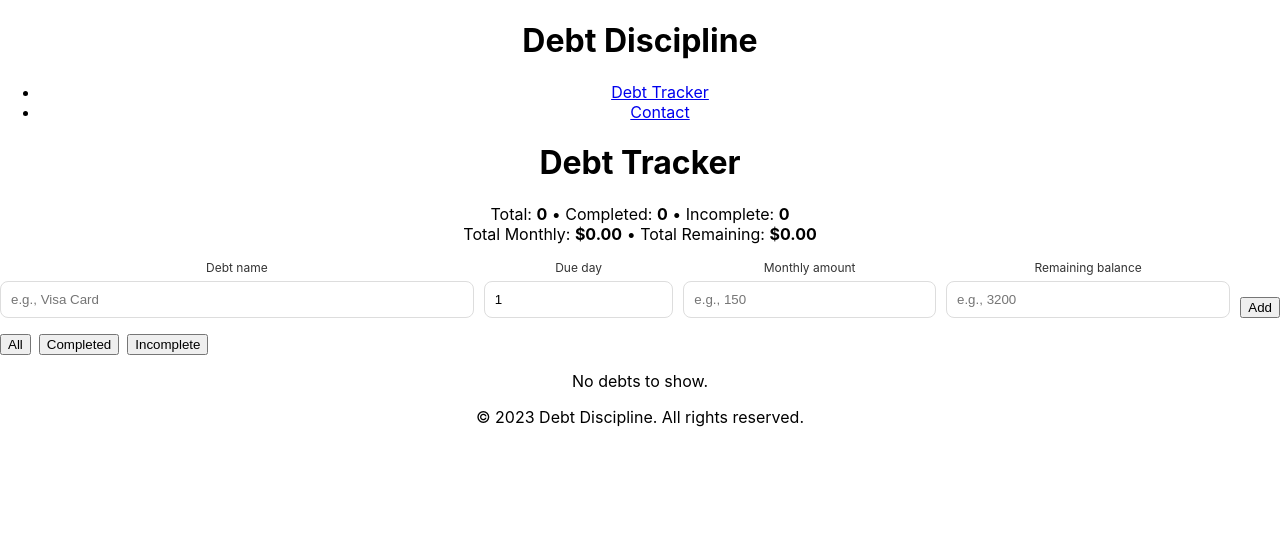
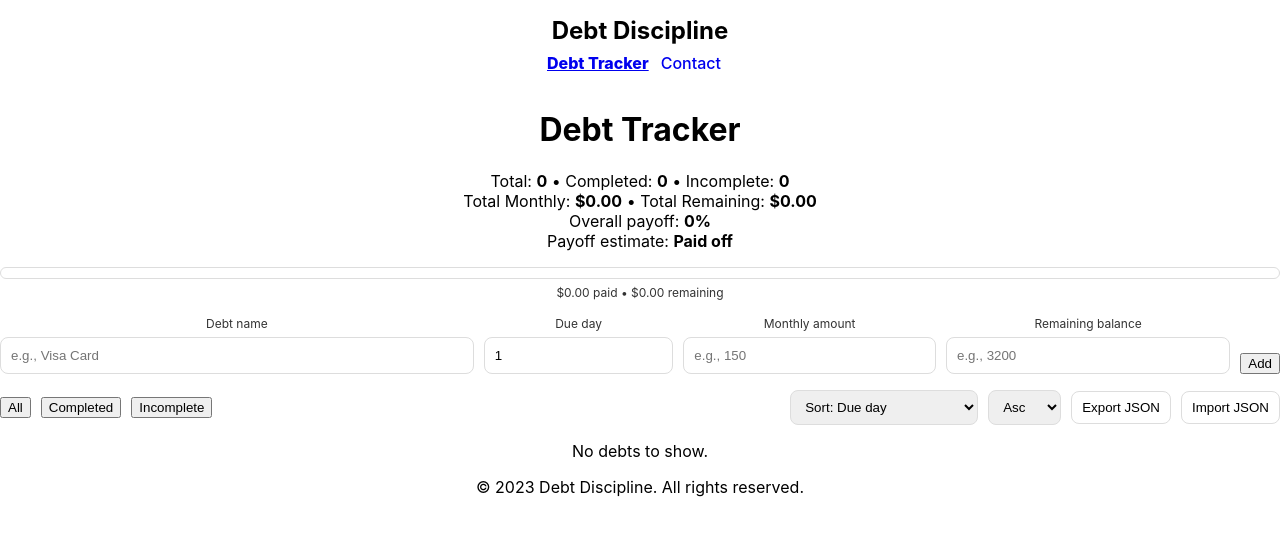
Before and after one commit to eliasegarcia19/DebtDiscipline, a React (Create React App) app in the folder my-react-app/: page / in a window 1280 px wide. Shown: the top 536 px of the page. Built offline with nearby package versions, Linux system fonts and the light colour scheme.

Commit message:
debtlist

```diff
--- a/my-react-app/src/App.js
+++ b/my-react-app/src/App.js
@@ -1,19 +1,27 @@
-import './App.css';
-import Header from './Components/Header';
-import Footer from './Components/Footer';
-import DebtList from './Pages/DebtList';
+import "./App.css";
+import Header from "./Components/Header";
+import Footer from "./Components/Footer";
+import DebtList from "./Pages/DebtList";
+import Contact from "./Pages/Contact";
+import { BrowserRouter, Routes, Route, Navigate } from "react-router-dom";
 
 function App() {
   return (
+    <BrowserRouter>
       <div className="App">
         <Header />
 
         <main>
-        <DebtList />
+          <Routes>
+            <Route path="/" element={<DebtList />} />
+            <Route path="/contact" element={<Contact />} />
+            <Route path="*" element={<Navigate to="/" replace />} />
+          </Routes>
         </main>
 
         <Footer />
       </div>
+    </BrowserRouter>
   );
 }
 
--- a/my-react-app/src/Components/Header.jsx
+++ b/my-react-app/src/Components/Header.jsx
@@ -1,13 +1,22 @@
+import { NavLink } from "react-router-dom";
 
 function Header() {
+  const linkStyle = ({ isActive }) => ({
+    fontWeight: isActive ? 800 : 500,
+    textDecoration: isActive ? "underline" : "none",
+    marginRight: 12,
+  });
+
   return (
-    <header>
-      <h1>Debt Discipline</h1>
-      <nav>
-        <ul>
-          <li><a href="/debt-list">Debt Tracker</a></li>
-          <li><a href="/contact">Contact</a></li>
-        </ul>
+    <header style={{ padding: 16 }}>
+      <h2 style={{ margin: 0 }}>Debt Discipline</h2>
+      <nav style={{ marginTop: 8 }}>
+        <NavLink to="/" style={linkStyle}>
+          Debt Tracker
+        </NavLink>
+        <NavLink to="/contact" style={linkStyle}>
+          Contact
+        </NavLink>
       </nav>
     </header>
   );
--- a/my-react-app/src/Pages/Contact.jsx
+++ b/my-react-app/src/Pages/Contact.jsx
@@ -1,10 +1,8 @@
-
-
 function Contact() {
   return (
-    <div>
-      <h1>Contact Page</h1>
-      {/* Contact form or information goes here */}
+    <div style={{ padding: 16 }}>
+      <h1>Contact</h1>
+      <p>Email: you@example.com</p>
     </div>
   );
 }
--- a/my-react-app/src/Pages/DebtList.jsx
+++ b/my-react-app/src/Pages/DebtList.jsx
@@ -1,12 +1,18 @@
-import { useEffect, useMemo, useState } from "react";
+import { useEffect, useMemo, useRef, useState } from "react";
 import "../Styles/DebtList.css";
 
-const STORAGE_KEY = "debt_discipline_debts_v2";
+const STORAGE_KEY = "debt_discipline_debts_v3";
 
+/* ---------- helpers ---------- */
 function normalizeDueDay(value) {
   const n = Number(value);
   if (!Number.isFinite(n)) return 1;
   return Math.min(31, Math.max(1, Math.round(n)));
+}
+
+function safeNumber(value, fallback = 0) {
+  const n = Number(value);
+  return Number.isFinite(n) ? n : fallback;
 }
 
 function money(value) {
@@ -15,13 +21,86 @@ function money(value) {
   return n.toLocaleString(undefined, { style: "currency", currency: "USD" });
 }
 
-function safeNumber(value, fallback = 0) {
-  const n = Number(value);
-  return Number.isFinite(n) ? n : fallback;
+function clamp(n, min, max) {
+  return Math.min(max, Math.max(min, n));
 }
 
+function addMonths(date, months) {
+  const d = new Date(date);
+  const day = d.getDate();
+  d.setMonth(d.getMonth() + months);
+  if (d.getDate() !== day) d.setDate(0);
+  return d;
+}
+
+function getFirstPaymentDate(dueDay) {
+  const today = new Date();
+  const first = new Date(today.getFullYear(), today.getMonth(), normalizeDueDay(dueDay));
+  if (first < today) {
+    return new Date(today.getFullYear(), today.getMonth() + 1, normalizeDueDay(dueDay));
+  }
+  return first;
+}
+
+function payoffProjection({ remainingBalance, monthlyAmount, dueDay }) {
+  const balance = safeNumber(remainingBalance, 0);
+  const monthly = safeNumber(monthlyAmount, 0);
+
+  if (balance <= 0) return { months: 0, paidBy: null };
+  if (monthly <= 0) return { months: null, paidBy: null };
+
+  const months = Math.ceil(balance / monthly);
+  const firstPayment = getFirstPaymentDate(dueDay);
+  const paidByDate = addMonths(firstPayment, months - 1);
+  return { months, paidBy: paidByDate };
+}
+
+function formatMonthYear(date) {
+  if (!date) return "";
+  return date.toLocaleString(undefined, { month: "short", year: "numeric" });
+}
+
+function loadDebtsFromStorage() {
+  try {
+    const raw = localStorage.getItem(STORAGE_KEY);
+    if (!raw) return [];
+    const parsed = JSON.parse(raw);
+    if (!Array.isArray(parsed)) return [];
+
+    // Normalize + migration support
+    return parsed.map((d) => {
+      const remaining = safeNumber(d.remainingBalance ?? d.balance ?? 0);
+      const original = safeNumber(d.originalBalance ?? d.original ?? remaining);
+
+      return {
+        id: d.id ?? (crypto?.randomUUID?.() ?? String(Date.now())),
+        name: d.name ?? d.text ?? "Untitled debt",
+        dueDay: normalizeDueDay(d.dueDay ?? 1),
+        monthlyAmount: safeNumber(d.monthlyAmount ?? d.amount ?? 0),
+        remainingBalance: remaining,
+        originalBalance: original > 0 ? original : remaining,
+        completed: Boolean(d.completed),
+      };
+    });
+  } catch (err) {
+    console.error("Failed to load debts:", err);
+    return [];
+  }
+}
+
+function downloadJson(filename, data) {
+  const blob = new Blob([JSON.stringify(data, null, 2)], { type: "application/json" });
+  const url = URL.createObjectURL(blob);
+  const a = document.createElement("a");
+  a.href = url;
+  a.download = filename;
+  a.click();
+  URL.revokeObjectURL(url);
+}
+
+/* ---------- component ---------- */
 function DebtList() {
-  const [debts, setDebts] = useState([]);
+  const [debts, setDebts] = useState(() => loadDebtsFromStorage());
 
   // Add form fields
   const [name, setName] = useState("");
@@ -29,8 +108,10 @@ function DebtList() {
   const [monthlyAmount, setMonthlyAmount] = useState("");
   const [remainingBalance, setRemainingBalance] = useState("");
 
-  // Filter
+  // Filter + Sort
   const [filter, setFilter] = useState("all"); // all | completed | incomplete
+  const [sortBy, setSortBy] = useState("dueDay"); // dueDay | remaining | monthly
+  const [sortDir, setSortDir] = useState("asc"); // asc | desc
 
   // Edit state
   const [editingId, setEditingId] = useState(null);
@@ -39,30 +120,8 @@ function DebtList() {
   const [editMonthlyAmount, setEditMonthlyAmount] = useState("");
   const [editRemainingBalance, setEditRemainingBalance] = useState("");
 
-  // Load once
-  useEffect(() => {
-    try {
-      const raw = localStorage.getItem(STORAGE_KEY);
-      if (!raw) return;
-
-      const parsed = JSON.parse(raw);
-      if (!Array.isArray(parsed)) return;
-
-      // Normalize in case older saved shape exists
-      const normalized = parsed.map((d) => ({
-        id: d.id ?? (crypto?.randomUUID?.() ?? String(Date.now())),
-        name: d.name ?? d.text ?? "Untitled debt",
-        dueDay: normalizeDueDay(d.dueDay ?? 1),
-        monthlyAmount: safeNumber(d.monthlyAmount ?? d.amount ?? 0),
-        remainingBalance: safeNumber(d.remainingBalance ?? d.balance ?? 0),
-        completed: Boolean(d.completed),
-      }));
-
-      setDebts(normalized);
-    } catch (err) {
-      console.error("Failed to load debts:", err);
-    }
-  }, []);
+  // Import file input ref
+  const importRef = useRef(null);
 
   // Save whenever debts change
   useEffect(() => {
@@ -76,35 +135,88 @@ function DebtList() {
   const counts = useMemo(() => {
     const completed = debts.filter((d) => d.completed).length;
     const incomplete = debts.length - completed;
-    const totalBalance = debts.reduce((sum, d) => sum + safeNumber(d.remainingBalance, 0), 0);
+
+    const totalRemaining = debts.reduce((sum, d) => sum + safeNumber(d.remainingBalance, 0), 0);
+    const totalOriginal = debts.reduce((sum, d) => sum + safeNumber(d.originalBalance, 0), 0);
     const totalMonthly = debts.reduce((sum, d) => sum + safeNumber(d.monthlyAmount, 0), 0);
-    return { total: debts.length, completed, incomplete, totalBalance, totalMonthly };
+
+    const overallPct =
+      totalOriginal > 0 ? clamp(((totalOriginal - totalRemaining) / totalOriginal) * 100, 0, 100) : 0;
+
+    let overallMonths = null;
+    let overallPaidBy = null;
+
+    if (totalRemaining <= 0) {
+      overallMonths = 0;
+      overallPaidBy = null;
+    } else if (totalMonthly > 0) {
+      overallMonths = Math.ceil(totalRemaining / totalMonthly);
+      overallPaidBy = addMonths(new Date(), overallMonths);
+    }
+
+    return {
+      total: debts.length,
+      completed,
+      incomplete,
+      totalRemaining,
+      totalOriginal,
+      totalMonthly,
+      overallPct,
+      overallMonths,
+      overallPaidBy,
+    };
   }, [debts]);
 
-  const filteredDebts = useMemo(() => {
-    if (filter === "completed") return debts.filter((d) => d.completed);
-    if (filter === "incomplete") return debts.filter((d) => !d.completed);
-    return debts;
-  }, [debts, filter]);
+  const filteredAndSorted = useMemo(() => {
+    let list = debts;
 
+    if (filter === "completed") list = list.filter((d) => d.completed);
+    if (filter === "incomplete") list = list.filter((d) => !d.completed);
+
+    const dir = sortDir === "asc" ? 1 : -1;
+
+    const sorted = [...list].sort((a, b) => {
+      let av, bv;
+
+      if (sortBy === "dueDay") {
+        av = normalizeDueDay(a.dueDay);
+        bv = normalizeDueDay(b.dueDay);
+      } else if (sortBy === "remaining") {
+        av = safeNumber(a.remainingBalance, 0);
+        bv = safeNumber(b.remainingBalance, 0);
+      } else {
+        av = safeNumber(a.monthlyAmount, 0);
+        bv = safeNumber(b.monthlyAmount, 0);
+      }
+
+      if (av < bv) return -1 * dir;
+      if (av > bv) return 1 * dir;
+      return 0;
+    });
+
+    return sorted;
+  }, [debts, filter, sortBy, sortDir]);
+
+  /* ---- actions ---- */
   const addDebt = (e) => {
     e.preventDefault();
-
     const trimmed = name.trim();
     if (!trimmed) return;
+
+    const remaining = safeNumber(remainingBalance, 0);
 
     const newDebt = {
       id: crypto?.randomUUID?.() ?? String(Date.now()),
       name: trimmed,
       dueDay: normalizeDueDay(dueDay),
       monthlyAmount: safeNumber(monthlyAmount, 0),
-      remainingBalance: safeNumber(remainingBalance, 0),
+      remainingBalance: remaining,
+      originalBalance: remaining, // used for progress %
       completed: false,
     };
 
     setDebts((prev) => [newDebt, ...prev]);
 
-    // reset form
     setName("");
     setDueDay(1);
     setMonthlyAmount("");
@@ -112,9 +224,7 @@ function DebtList() {
   };
 
   const toggleCompleted = (id) => {
-    setDebts((prev) =>
-      prev.map((d) => (d.id === id ? { ...d, completed: !d.completed } : d))
-    );
+    setDebts((prev) => prev.map((d) => (d.id === id ? { ...d, completed: !d.completed } : d)));
   };
 
   const removeDebt = (id) => {
@@ -148,20 +258,72 @@ function DebtList() {
     if (!trimmed) return;
 
     setDebts((prev) =>
-      prev.map((d) =>
-        d.id === id
-          ? {
+      prev.map((d) => {
+        if (d.id !== id) return d;
+
+        const newRemaining = safeNumber(editRemainingBalance, d.remainingBalance);
+        const oldOriginal = safeNumber(d.originalBalance, 0);
+
+        // Keep originalBalance at least as large as remainingBalance (prevents negative progress)
+        const newOriginal = oldOriginal > 0 ? Math.max(oldOriginal, newRemaining) : newRemaining;
+
+        return {
           ...d,
           name: trimmed,
           dueDay: normalizeDueDay(editDueDay),
           monthlyAmount: safeNumber(editMonthlyAmount, d.monthlyAmount),
-              remainingBalance: safeNumber(editRemainingBalance, d.remainingBalance),
-            }
-          : d
-      )
+          remainingBalance: newRemaining,
+          originalBalance: newOriginal,
+        };
+      })
     );
 
     cancelEdit();
+  };
+
+  const exportDebts = () => {
+    downloadJson("debts.json", debts);
+  };
+
+  const triggerImport = () => {
+    importRef.current?.click();
+  };
+
+  const importDebts = async (file) => {
+    if (!file) return;
+
+    try {
+      const text = await file.text();
+      const parsed = JSON.parse(text);
+
+      if (!Array.isArray(parsed)) {
+        alert("Import failed: JSON must be an array.");
+        return;
+      }
+
+      const normalized = parsed.map((d) => {
+        const remaining = safeNumber(d.remainingBalance ?? d.balance ?? 0);
+        const original = safeNumber(d.originalBalance ?? d.original ?? remaining);
+
+        return {
+          id: d.id ?? (crypto?.randomUUID?.() ?? String(Date.now())),
+          name: String(d.name ?? d.text ?? "Untitled debt"),
+          dueDay: normalizeDueDay(d.dueDay ?? 1),
+          monthlyAmount: safeNumber(d.monthlyAmount ?? d.amount ?? 0),
+          remainingBalance: remaining,
+          originalBalance: original > 0 ? original : remaining,
+          completed: Boolean(d.completed),
+        };
+      });
+
+      // Replace current list (simple + predictable)
+      setDebts(normalized);
+    } catch (err) {
+      console.error(err);
+      alert("Import failed: invalid JSON file.");
+    } finally {
+      if (importRef.current) importRef.current.value = "";
+    }
   };
 
   return (
@@ -169,12 +331,39 @@ function DebtList() {
       <h1 className="debtListTitle">Debt Tracker</h1>
 
       <p className="debtListSummary">
-        Total: <b>{counts.total}</b> • Completed: <b>{counts.completed}</b> •
-        Incomplete: <b>{counts.incomplete}</b>
+        Total: <b>{counts.total}</b> • Completed: <b>{counts.completed}</b> • Incomplete:{" "}
+        <b>{counts.incomplete}</b>
         <br />
         Total Monthly: <b>{money(counts.totalMonthly)}</b> • Total Remaining:{" "}
-        <b>{money(counts.totalBalance)}</b>
+        <b>{money(counts.totalRemaining)}</b>
+        <br />
+        Overall payoff: <b>{counts.overallPct.toFixed(0)}%</b>
+        <br />
+        Payoff estimate:{" "}
+        <b>
+          {counts.overallMonths === null
+            ? "—"
+            : counts.overallMonths === 0
+            ? "Paid off"
+            : `${counts.overallMonths} mo`}
+        </b>
+        {counts.overallMonths && counts.overallMonths > 0 ? (
+          <>
+            {" "}
+            • Paid by <b>{formatMonthYear(counts.overallPaidBy)}</b>
+          </>
+        ) : null}
       </p>
+
+      {/* Overall progress bar */}
+      <div className="progressWrap">
+        <div className="progressBar">
+          <div className="progressFill" style={{ "--pct": `${counts.overallPct}%` }} />
+        </div>
+        <div className="progressText">
+          {money(counts.totalOriginal - counts.totalRemaining)} paid • {money(counts.totalRemaining)} remaining
+        </div>
+      </div>
 
       {/* Add debt form */}
       <form className="debtForm" onSubmit={addDebt}>
@@ -235,21 +424,15 @@ function DebtList() {
         </div>
       </form>
 
-      {/* Filters + bulk actions */}
-      <div className="actionsRow">
+      {/* Filter / Sort / Export-Import controls */}
+      <div className="controlsRow">
         <FilterButton active={filter === "all"} onClick={() => setFilter("all")}>
           All
         </FilterButton>
-        <FilterButton
-          active={filter === "completed"}
-          onClick={() => setFilter("completed")}
-        >
+        <FilterButton active={filter === "completed"} onClick={() => setFilter("completed")}>
           Completed
         </FilterButton>
-        <FilterButton
-          active={filter === "incomplete"}
-          onClick={() => setFilter("incomplete")}
-        >
+        <FilterButton active={filter === "incomplete"} onClick={() => setFilter("incomplete")}>
           Incomplete
         </FilterButton>
 
@@ -258,17 +441,52 @@ function DebtList() {
             Clear completed
           </button>
         )}
+
+        <span style={{ marginLeft: "auto" }} />
+
+        <select className="select" value={sortBy} onChange={(e) => setSortBy(e.target.value)}>
+          <option value="dueDay">Sort: Due day</option>
+          <option value="remaining">Sort: Remaining balance</option>
+          <option value="monthly">Sort: Monthly amount</option>
+        </select>
+
+        <select className="select" value={sortDir} onChange={(e) => setSortDir(e.target.value)}>
+          <option value="asc">Asc</option>
+          <option value="desc">Desc</option>
+        </select>
+
+        <button className="smallButton" type="button" onClick={exportDebts}>
+          Export JSON
+        </button>
+
+        <button className="smallButton" type="button" onClick={triggerImport}>
+          Import JSON
+        </button>
+
+        <input
+          ref={importRef}
+          type="file"
+          accept="application/json"
+          style={{ display: "none" }}
+          onChange={(e) => importDebts(e.target.files?.[0])}
+        />
       </div>
 
       {/* List */}
-      {filteredDebts.length === 0 ? (
+      {filteredAndSorted.length === 0 ? (
         <p className="emptyState">
           No debts to show{filter !== "all" ? ` for "${filter}"` : ""}.
         </p>
       ) : (
         <ul className="debtList">
-          {filteredDebts.map((debt) => {
+          {filteredAndSorted.map((debt) => {
             const isEditing = editingId === debt.id;
+
+            const proj = payoffProjection(debt);
+            const original = safeNumber(debt.originalBalance, safeNumber(debt.remainingBalance, 0));
+            const remaining = safeNumber(debt.remainingBalance, 0);
+            const pct =
+              original > 0 ? clamp(((original - remaining) / original) * 100, 0, 100) : 0;
 
             return (
               <li key={debt.id} className="debtItem">
@@ -278,7 +496,6 @@ function DebtList() {
                       type="checkbox"
                       checked={debt.completed}
                       onChange={() => toggleCompleted(debt.id)}
-                      aria-label={`Mark ${debt.name} completed`}
                     />
 
                     {!isEditing ? (
@@ -301,11 +518,33 @@ function DebtList() {
                   </div>
 
                   {!isEditing ? (
+                    <>
                       <div className="debtMeta">
                         <span className="pill">Due: {debt.dueDay}</span>
                         <span className="pill">Monthly: {money(debt.monthlyAmount)}</span>
                         <span className="pill">Remaining: {money(debt.remainingBalance)}</span>
+
+                        <span className="pill">
+                          Payoff:{" "}
+                          {proj.months === null
+                            ? "—"
+                            : proj.months === 0
+                            ? "Paid off"
+                            : `${proj.months} mo`}
+                        </span>
+
+                        {proj.months && proj.months > 0 ? (
+                          <span className="pill">Paid by: {formatMonthYear(proj.paidBy)}</span>
+                        ) : null}
                       </div>
+
+                      <div className="progressWrap">
+                        <div className="progressBar">
+                          <div className="progressFill" style={{ "--pct": `${pct}%` }} />
+                        </div>
+                        <div className="progressText">{pct.toFixed(0)}% paid</div>
+                      </div>
+                    </>
                   ) : (
                     <div className="debtMeta">
                       <span className="pill">
@@ -347,7 +586,6 @@ function DebtList() {
                   )}
                 </div>
 
-                {/* Row actions */}
                 {!isEditing ? (
                   <div className="actionsRow">
                     <button
@@ -357,22 +595,13 @@ function DebtList() {
                     >
                       Edit
                     </button>
-                    <button
-                      className="smallButton"
-                      type="button"
-                      onClick={() => removeDebt(debt.id)}
-                      title="Remove"
-                    >
+                    <button className="smallButton" type="button" onClick={() => removeDebt(debt.id)}>
                       Remove
                     </button>
                   </div>
                 ) : (
                   <div className="actionsRow">
-                    <button
-                      className="smallButton primaryButton"
-                      type="button"
-                      onClick={() => saveEdit(debt.id)}
-                    >
+                    <button className="smallButton primaryButton" type="button" onClick={() => saveEdit(debt.id)}>
                       Save
                     </button>
                     <button className="smallButton" type="button" onClick={cancelEdit}>
--- a/my-react-app/src/Styles/DebtList.css
+++ b/my-react-app/src/Styles/DebtList.css
@@ -81,3 +81,40 @@
 .debtItemBody {
   flex: 1;
 }
+/* Controls row */
+.controlsRow {
+  display: flex;
+  gap: 10px;
+  flex-wrap: wrap;
+  align-items: center;
+  margin: 10px 0 16px;
+}
+
+.select {
+  padding: 8px 10px;
+  border: 1px solid #ddd;
+  border-radius: 8px;
+}
+
+/* Progress bars */
+.progressWrap {
+  margin-top: 10px;
+}
+
+.progressBar {
+  height: 10px;
+  border: 1px solid #ddd;
+  border-radius: 999px;
+  overflow: hidden;
+}
+
+.progressFill {
+  height: 100%;
+  width: var(--pct, 0%);
+}
+
+.progressText {
+  font-size: 12px;
+  opacity: 0.8;
+  margin-top: 6px;
+}
```
Lines whose indentation alone changed are shown as unchanged.
